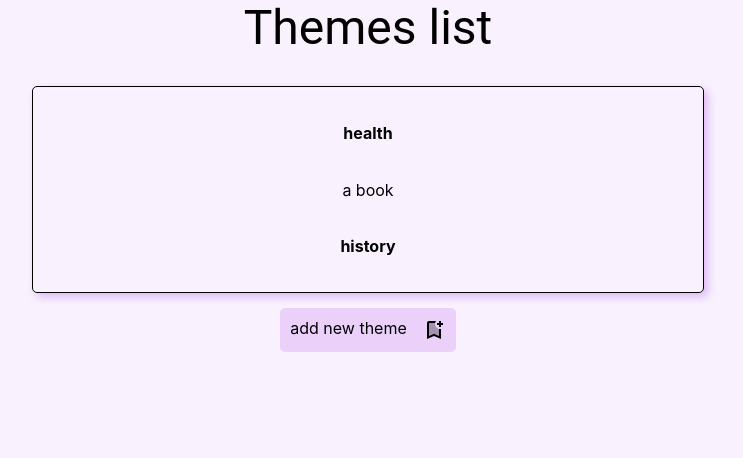
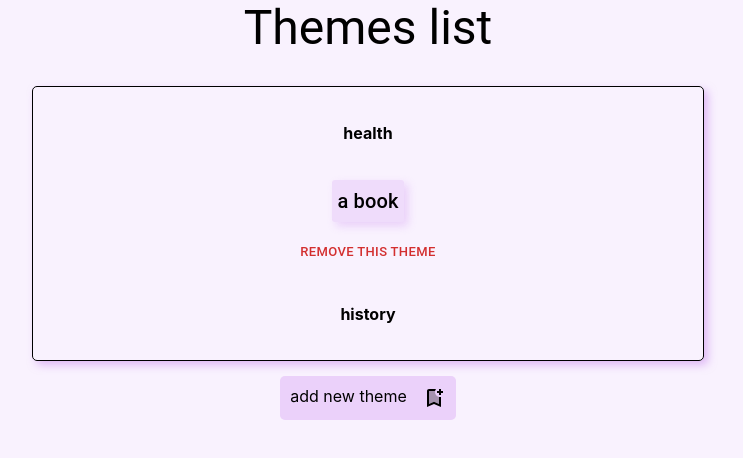
Before and after one commit to prostokolya94/study-assistant, a React (Create React App) app: page / in a window 1280 px wide. Both pictures are taken after a click on the element "health". Shown: the top 458 px of the page, without its empty margins (272-1015 px from the left). Built offline with nearby package versions, Linux system fonts and the light colour scheme.

Commit message:
добавил удаление

```diff
--- a/src/App.tsx
+++ b/src/App.tsx
@@ -1,8 +1,10 @@
-import React, { useState } from "react";
+import React, { useEffect, useState } from "react";
 import ThemeList from "./components/themesList/ThemesList";
 import BookmarkAddTwoToneIcon from "@mui/icons-material/BookmarkAddTwoTone";
 import { Typography } from "@mui/material";
 import AddTheme from "./components/addComponent/AddTheme";
+import { observer } from "mobx-react";
+import ThemesStore from "./store/ThemesStore";
 
 const style = {
   appWrapper: {
@@ -26,6 +28,11 @@ const style = {
 
 function App() {
   const [isAddActive, setIsAddActive] = useState<boolean>(false);
+  const [render, setRender] = useState<boolean>(false);
+
+  useEffect(() => {
+    setRender((p) => !p);
+  }, [ThemesStore.themes]);
 
   function handlerAddClicked() {
     setIsAddActive((prev) => !prev);
@@ -47,4 +54,4 @@ function App() {
   );
 }
 
-export default App;
+export default observer(App);
--- a/src/components/booksList/BookItem.tsx
+++ b/src/components/booksList/BookItem.tsx
@@ -1,3 +1,4 @@
+import { Typography } from "@mui/material";
 import React, { FC, useState } from "react";
 import { BookStatus } from "../../types/types";
 import { BookSheet } from "./BookSheet";
@@ -9,6 +10,16 @@ interface IBookItem {
   status: BookStatus;
 }
 
+const style = {
+  item: {
+    cursor: "pointer",
+    borderRadius: "3px",
+    padding: "5px",
+    background: "rgba(198, 128, 238, 0.2)",
+    boxShadow: "4px 4px 8px 0px rgba(198, 128, 238, 0.3)",
+  } as React.CSSProperties,
+};
+
 const BookItem: FC<IBookItem> = (props) => {
   const [isSheetOpen, setIsSheetOpen] = useState<boolean>(false);
 
@@ -19,8 +30,8 @@ const BookItem: FC<IBookItem> = (props) => {
   }
 
   return (
-    <div onClick={handlerSheetShow}>
-      {props.title}
+    <div onClick={handlerSheetShow} style={style.item}>
+      <Typography variant="h6">{props.title}</Typography>
       {isSheetOpen && (
         <BookSheet
           close={setIsSheetOpen}
--- a/src/components/themesList/ThemeItem.tsx
+++ b/src/components/themesList/ThemeItem.tsx
@@ -1,4 +1,8 @@
+import { Button } from "@mui/material";
+import Typography from "@mui/material/Typography";
+import { observer } from "mobx-react-lite";
 import React, { FC, useState } from "react";
+import ThemesStore from "../../store/ThemesStore";
 import { Themes } from "../../types/types";
 import BookItem from "../booksList/BookItem";
 
@@ -31,6 +35,7 @@ const ThemeItem: FC<IThemeItem> = ({ theme }) => {
         </h4>
       </div>
       {isBooksShow &&
+        (theme.content.length > 0 ? (
           theme.content.map((el) => (
             <BookItem
               length={el.length}
@@ -38,9 +43,26 @@ const ThemeItem: FC<IThemeItem> = ({ theme }) => {
               title={el.title}
               type={el.type}
             />
+          ))
+        ) : (
+          <>
+            <Typography>There are no books...yet</Typography>
+            <Button size="small" sx={{ color: "rgba(198, 128, 238, 1)" }}>
+              Let's fix this!
+            </Button>
+          </>
         ))}
+      {isBooksShow && (
+        <Button
+          size="small"
+          color="error"
+          onClick={(e) => ThemesStore.removeTheme(theme.id)}
+        >
+          Remove this theme
+        </Button>
+      )}
     </>
   );
 };
 
-export default ThemeItem;
+export default observer(ThemeItem);
--- a/src/components/themesList/ThemesList.tsx
+++ b/src/components/themesList/ThemesList.tsx
@@ -1,6 +1,6 @@
+import { Typography } from "@mui/material";
 import React from "react";
 import ThemesStore from "../../store/ThemesStore";
-import { BookStatus, Themes } from "../../types/types";
 import ThemeItem from "./ThemeItem";
 
 const style = {
@@ -16,15 +16,18 @@ const style = {
     borderRadius: "5px",
     padding: "15px",
     boxShadow: "4px 4px 8px 0px rgba(198, 128, 238, 0.5)",
+    transitionDuration: "1s",
   } as React.CSSProperties,
 };
 
 function ThemeList() {
   return (
     <div style={style.container}>
-      {ThemesStore.themes.map((el) => (
-        <ThemeItem theme={el} />
-      ))}
+      {ThemesStore.themes.length > 0 ? (
+        ThemesStore.themes.map((el) => <ThemeItem theme={el} />)
+      ) : (
+        <Typography>Lets create your first theme!</Typography>
+      )}
     </div>
   );
 }
--- a/src/store/ThemesStore.ts
+++ b/src/store/ThemesStore.ts
@@ -68,12 +68,11 @@ class ThemesStore {
     localItem = JSON.parse(localStorage.getItem("themes")!);
   }
 
-  //   removeTodo(id: number) {
-  //     this.filterAll();
-  //     this.themes = this.themes.filter((todo) => todo.id !== id);
-  //     localStorage.setItem("todos", JSON.stringify(this.themes));
-  //     localItem = JSON.parse(localStorage.getItem("todos")!);
-  //   }
+  removeTheme(id: number) {
+    this.themes = this.themes.filter((theme) => theme.id !== id);
+    localStorage.setItem("themes", JSON.stringify(this.themes));
+    localItem = JSON.parse(localStorage.getItem("themes")!);
+  }
 
   //   completeTodo(id: number) {
   //     this.themes = this.themes.map((todo) =>
```
Lines whose indentation alone changed are shown as unchanged.
